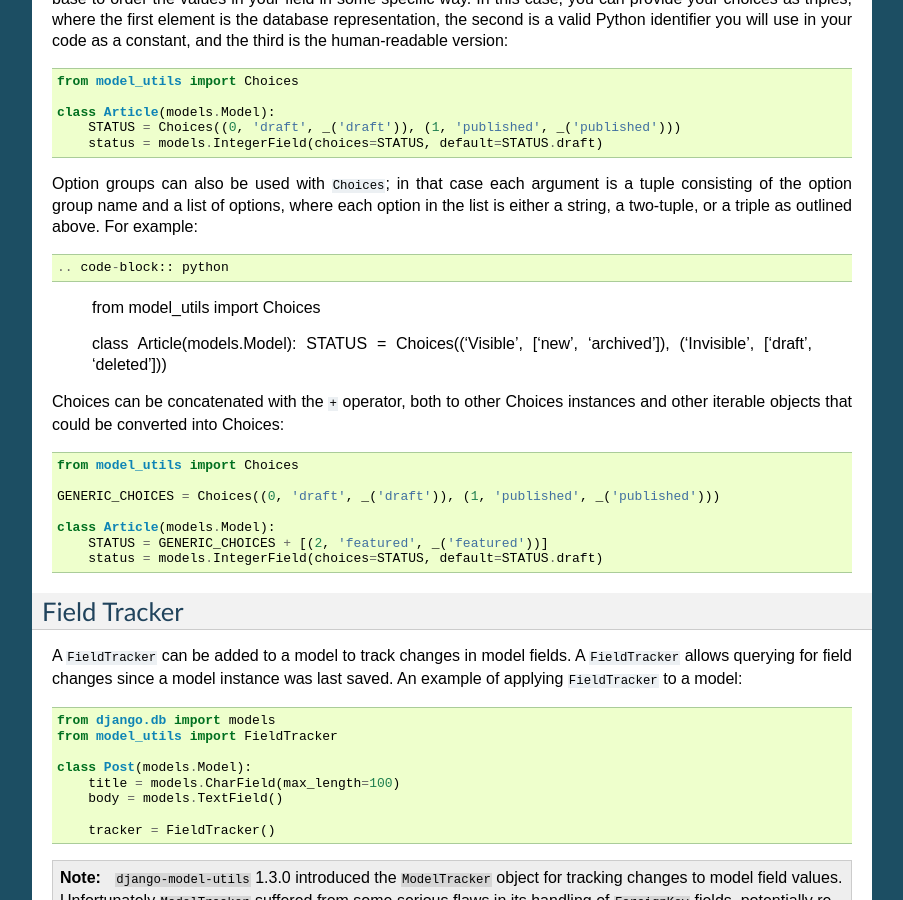
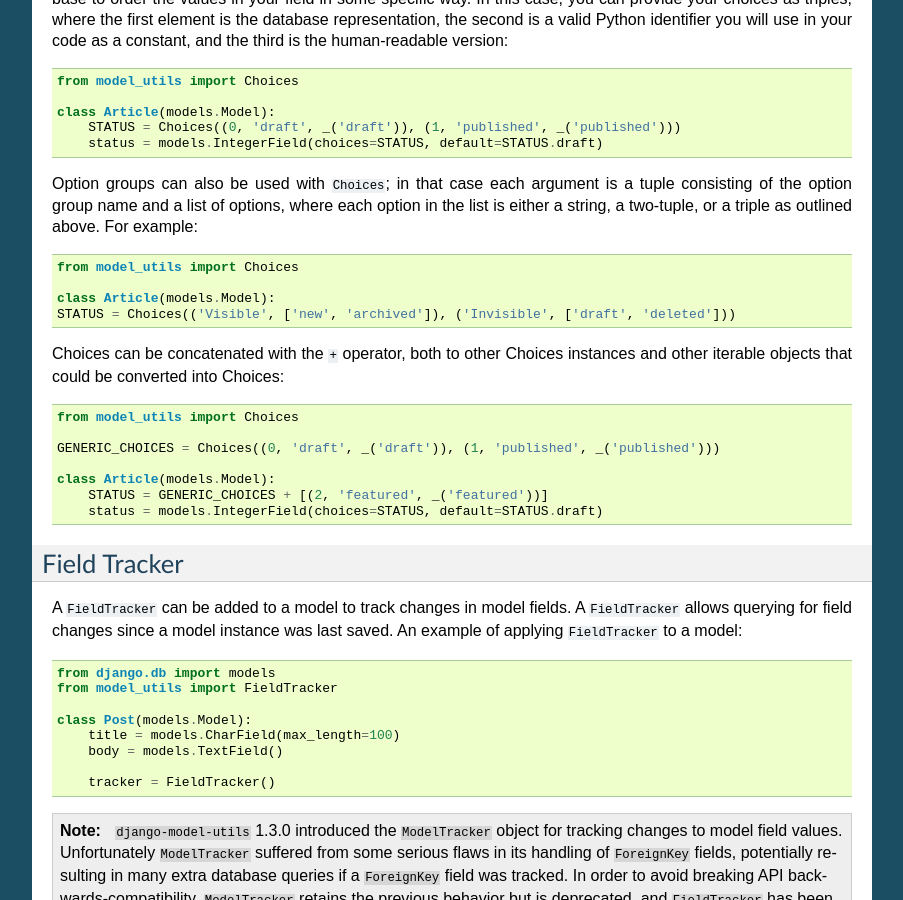
Before and after one commit to jazzband/django-model-utils, a Sphinx documentation site: the page built from docs/utilities.rst, in a window 1280 px wide and 900 px high, scrolled down 594 px. Shown: the whole window, without its empty margins (198-1101 px from the left). Built offline with Sphinx 7.4.7, drawn with Linux system fonts in a browser that asks for light colours.

Commit message:
fixed code block
the code block was displaying incorrectly

```diff
--- a/docs/utilities.rst
+++ b/docs/utilities.rst
@@ -55,7 +55,7 @@
 Option groups can also be used with ``Choices``; in that case each
 argument is a tuple consisting of the option group name and a list of
 options, where each option in the list is either a string, a two-tuple,
-or a triple as outlined above. For example::
+or a triple as outlined above. For example:
 
 .. code-block:: python
 
```
